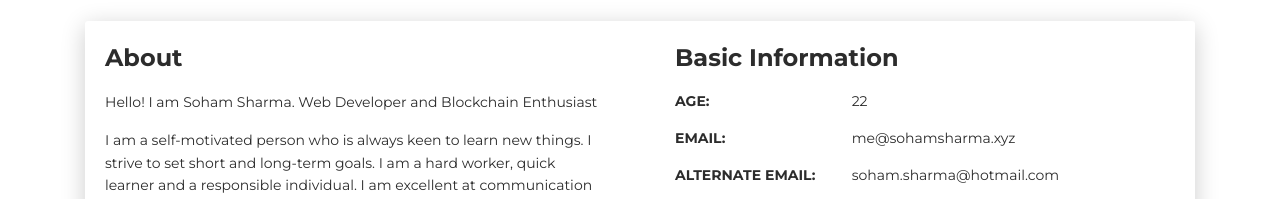
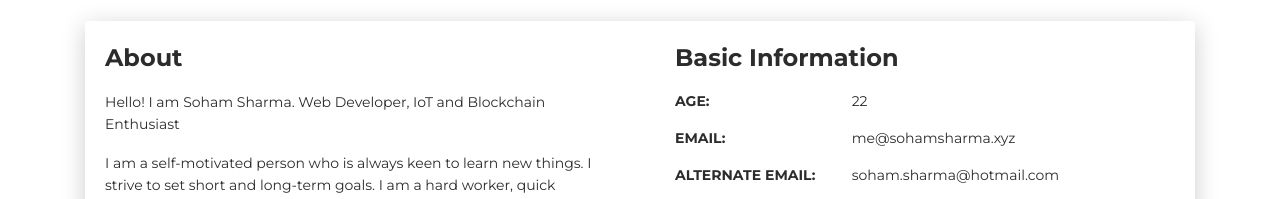
Before and after one commit to sohamsharmamw/sohamsharma.github.io, a plain HTML site: page index.html in a window 1280 px wide. Shown: the part 599-798 px from the top of the page. Drawn offline with Linux system fonts and the light colour scheme.

Commit message:
Update index.html

```diff
--- a/index.html
+++ b/index.html
@@ -62,7 +62,7 @@
         <div class="col-lg-6 col-md-12">
           <div class="card-body">
             <div class="h4 mt-0 title">About</div>
-            <p>Hello! I am Soham Sharma. Web Developer and Blockchain Enthusiast</p>
+            <p>Hello! I am Soham Sharma. Web Developer, IoT and Blockchain Enthusiast</p>
             <p>I am a self-motivated person who is always keen to learn new things. I strive to set short and long-term goals. I am a hard worker, quick learner and a responsible individual. I am excellent at communication and have an ability to learn in a fast-paced and intense environment. I would like to pursue a career where i am constantly challenged and engaged to develop holistically. </p>
           </div>
         </div>
```
